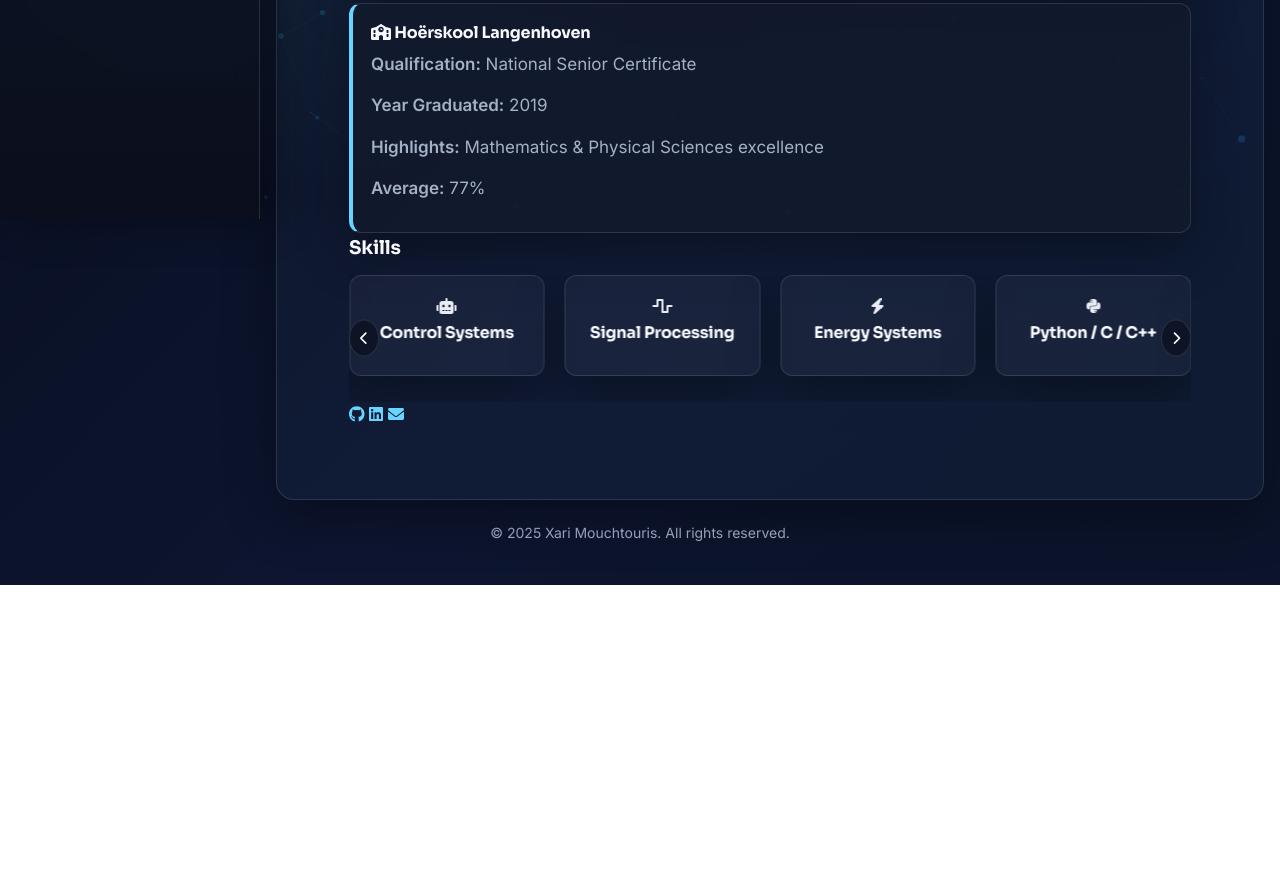
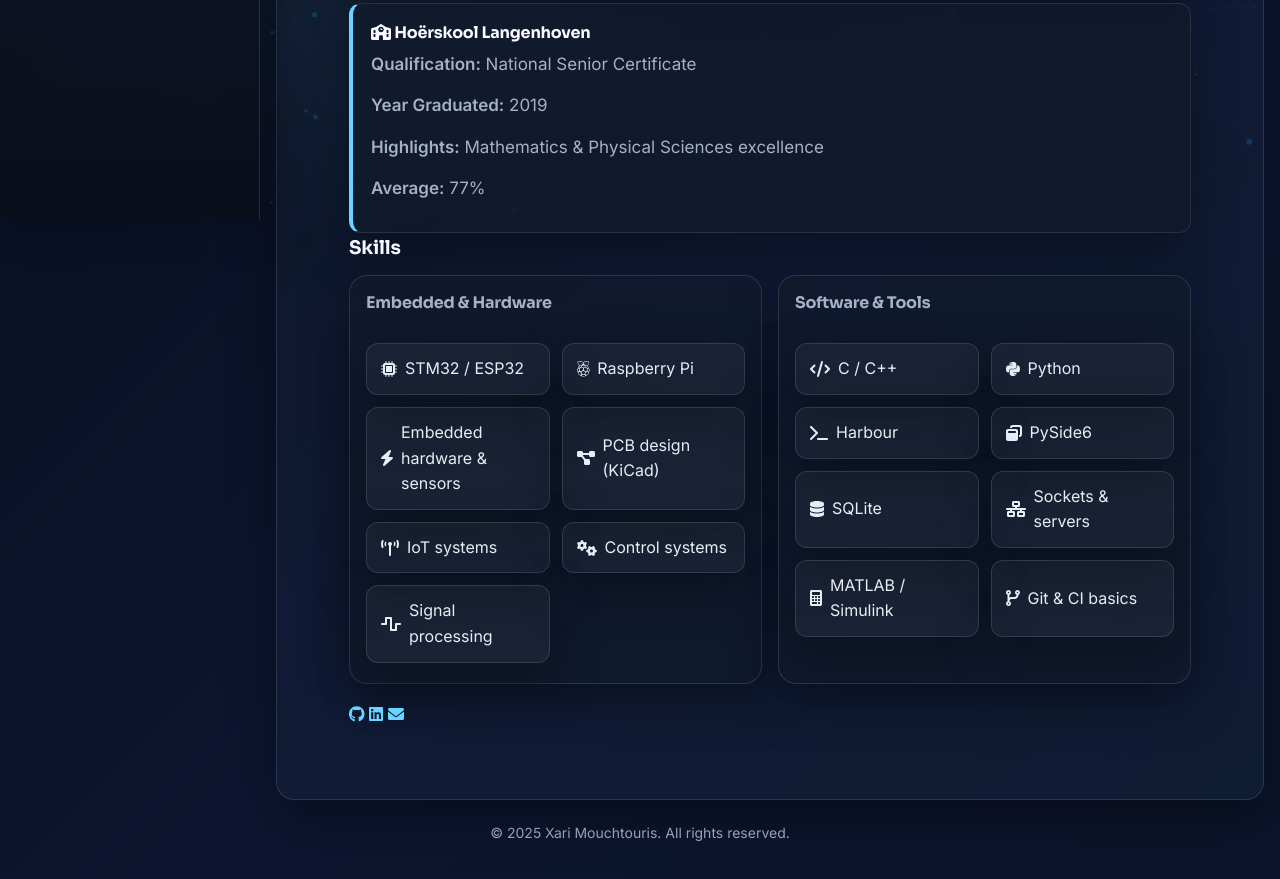
Before and after one commit to 23795824/Xari-Mouchtouris-Portfolio-, a website: page about.html in a window 1280 px wide. Shown: the part 581-1460 px from the top of the page. Before the commit the page ends 1166 px from the top, so only its background shows below. Drawn offline with nearby package versions, Linux system fonts and the light colour scheme.

Commit message:
Change about.html; changed skills into grid and improve mobile

```diff
--- a/about.html
+++ b/about.html
@@ -26,11 +26,6 @@
   <link
     rel="stylesheet"
     href="https://cdnjs.cloudflare.com/ajax/libs/font-awesome/6.0.0-beta3/css/all.min.css"
-  />
-  <!-- Glide.js Stylesheet -->
-  <link
-    rel="stylesheet"
-    href="https://cdn.jsdelivr.net/npm/@glidejs/glide/dist/css/glide.core.min.css"
   />
   <!-- Main CSS -->
   <link rel="stylesheet" href="css/styles.css" />
@@ -115,107 +110,31 @@
 
         <!-- SKILLS HEADING -->
         <h3 data-aos="fade-up" data-aos-delay="600">Skills</h3>
-        <div
-          class="glide"
-          data-aos="fade-up"
-          data-aos-delay="700"
-        >
-          <div class="glide__track" data-glide-el="track">
-            <ul class="glide__slides">
-              <!-- Circuit Design & Analysis -->
-              <li class="glide__slide">
-                <div class="skill-item">
-                  <i class="fas fa-microchip"></i>
-                  <h4>Circuit Design &amp; Analysis</h4>
-                </div>
-              </li>
-              <!-- Control Systems -->
-              <li class="glide__slide">
-                <div class="skill-item">
-                  <i class="fas fa-robot"></i>
-                  <h4>Control Systems</h4>
-                </div>
-              </li>
-              <!-- Signal Processing -->
-              <li class="glide__slide">
-                <div class="skill-item">
-                  <i class="fas fa-wave-square"></i>
-                  <h4>Signal Processing</h4>
-                </div>
-              </li>
-              <!-- Energy Systems -->
-              <li class="glide__slide">
-                <div class="skill-item">
-                  <i class="fas fa-bolt"></i>
-                  <h4>Energy Systems</h4>
-                </div>
-              </li>
-              <!-- Python / C / C++ -->
-              <li class="glide__slide">
-                <div class="skill-item">
-                  <i class="fab fa-python"></i>
-                  <h4>Python / C / C++</h4>
-                </div>
-              </li>
-              <!-- MATLAB / Simulink -->
-              <li class="glide__slide">
-                <div class="skill-item">
-                  <i class="fas fa-calculator"></i>
-                  <h4>MATLAB / Simulink</h4>
-                </div>
-              </li>
-              <!-- Embedded Systems -->
-              <li class="glide__slide">
-                <div class="skill-item">
-                  <i class="fas fa-sitemap"></i>
-                  <h4>Embedded Systems</h4>
-                </div>
-              </li>
-              <!-- IoT Development -->
-              <li class="glide__slide">
-                <div class="skill-item">
-                  <i class="fas fa-wifi"></i>
-                  <h4>IoT Development</h4>
-                </div>
-              </li>
-              <!-- PCB Design (KiCad) -->
-              <li class="glide__slide">
-                <div class="skill-item">
-                  <i class="fas fa-tools"></i>
-                  <h4>PCB Design (KiCad)</h4>
-                </div>
-              </li>
-              <!-- ESP32 & STM32 -->
-              <li class="glide__slide">
-                <div class="skill-item">
-                  <i class="fab fa-arduino"></i>
-                  <h4>ESP32 &amp; STM32</h4>
-                </div>
-              </li>
-              <!-- Overleaf -->
-              <li class="glide__slide">
-                <div class="skill-item">
-                  <i class="fas fa-file-code"></i>
-                  <h4>Overleaf</h4>
-                </div>
-              </li>
-              <!-- (Add more as needed) -->
-            </ul>
+        <div class="skills-groups" data-aos="fade-up" data-aos-delay="700">
+          <div class="skills-group">
+            <h4 class="skills-subheading">Embedded &amp; Hardware</h4>
+            <div class="skills-grid">
+              <div class="skill-chip"><i class="fas fa-microchip"></i> STM32 / ESP32</div>
+              <div class="skill-chip"><i class="fab fa-raspberry-pi"></i> Raspberry Pi</div>
+              <div class="skill-chip"><i class="fas fa-bolt"></i> Embedded hardware &amp; sensors</div>
+              <div class="skill-chip"><i class="fas fa-project-diagram"></i> PCB design (KiCad)</div>
+              <div class="skill-chip"><i class="fas fa-broadcast-tower"></i> IoT systems</div>
+              <div class="skill-chip"><i class="fas fa-cogs"></i> Control systems</div>
+              <div class="skill-chip"><i class="fas fa-wave-square"></i> Signal processing</div>
+            </div>
           </div>
-          <!-- Glide.js Arrows -->
-          <div class="glide__arrows" data-glide-el="controls">
-            <button
-              class="glide__arrow glide__arrow--left"
-              data-glide-dir="<"
-            >
-              <i class="fas fa-chevron-left"></i>
-            </button>
-            <button
-              class="glide__arrow glide__arrow--right"
-              data-glide-dir=">"
-            >
-              <i class="fas fa-chevron-right"></i>
-            </button>
+          <div class="skills-group">
+            <h4 class="skills-subheading">Software &amp; Tools</h4>
+            <div class="skills-grid">
+              <div class="skill-chip"><i class="fas fa-code"></i> C / C++</div>
+              <div class="skill-chip"><i class="fab fa-python"></i> Python</div>
+              <div class="skill-chip"><i class="fas fa-terminal"></i> Harbour</div>
+              <div class="skill-chip"><i class="fas fa-window-restore"></i> PySide6</div>
+              <div class="skill-chip"><i class="fas fa-database"></i> SQLite</div>
+              <div class="skill-chip"><i class="fas fa-network-wired"></i> Sockets &amp; servers</div>
+              <div class="skill-chip"><i class="fas fa-calculator"></i> MATLAB / Simulink</div>
+              <div class="skill-chip"><i class="fas fa-code-branch"></i> Git &amp; CI basics</div>
+            </div>
           </div>
         </div>
 
@@ -276,24 +195,6 @@
     AOS.init({ once: true });
   </script>
 
-  <!-- Glide.js -->
-  <script src="https://cdn.jsdelivr.net/npm/@glidejs/glide/dist/glide.min.js"></script>
-  <script>
-    new Glide('.glide', {
-      type: 'carousel',
-      autoplay: 3000,
-      hoverpause: true,
-      perView: 4,
-      gap: 20,
-      animationDuration: 600,
-      breakpoints: {
-        992: { perView: 3 },
-        768: { perView: 2 },
-        576: { perView: 1 }
-      }
-    }).mount();
-  </script>
-
   <!-- Font Awesome JS (if needed) -->
   <script src="https://cdnjs.cloudflare.com/ajax/libs/font-awesome/6.0.0-beta3/js/all.min.js"></script>
 
--- a/css/styles.css
+++ b/css/styles.css
@@ -339,7 +339,7 @@ h1, h2, h3, h4 {
 
 .education-item {
   background: var(--card);
-  border: 1px solid var(--border);
+  border: 1px solid rgba(255, 255, 255, 0.1);
   border-left: 4px solid var(--accent-2);
   border-radius: var(--radius-sm);
   padding: 16px 18px;
@@ -349,49 +349,60 @@ h1, h2, h3, h4 {
 .education-item h4 { margin-bottom: 6px; }
 
 /* Skills (Glide slides) */
-.skill-item {
+.skills-grid {
+  display: grid;
+  grid-template-columns: repeat(auto-fit, minmax(170px, 1fr));
+  gap: 12px;
+  margin-top: 12px;
+  padding: 6px 0;
+}
+
+.skills-groups {
+  display: grid;
+  grid-template-columns: repeat(auto-fit, minmax(280px, 1fr));
+  gap: 16px;
+}
+
+.skills-group {
+  display: flex;
+  flex-direction: column;
+  gap: 10px;
+  background: rgba(18, 26, 45, 0.85);
+  border: 1px solid var(--border);
+  border-radius: var(--radius-lg);
+  padding: 14px 16px;
+  box-shadow: var(--shadow);
+}
+
+.skills-subheading {
+  font-size: 16px;
+  color: var(--muted);
+  margin: 0;
+}
+
+.skill-chip {
+  display: inline-flex;
+  align-items: center;
+  gap: 8px;
+  padding: 12px 14px;
+  border-radius: var(--radius-sm);
+  border: 1px solid var(--border);
   background: var(--panel);
-  border: 1px solid var(--border);
-  border-radius: var(--radius-sm);
-  padding: 18px;
-  text-align: center;
-  min-width: 160px;
+  color: var(--text);
   box-shadow: var(--shadow);
   transition: transform 0.2s ease, box-shadow 0.2s ease;
 }
 
-.skill-item i {
-  font-size: 32px;
-  color: var(--accent-2);
-  margin-bottom: 10px;
-}
+.skill-chip i { color: var(--accent-2); }
 
-.skill-item:hover {
-  transform: translateY(-4px);
+.skill-chip:hover {
+  transform: translateY(-2px);
   box-shadow: 0 12px 24px rgba(0, 0, 0, 0.25);
 }
 
-.glide__arrows {
-  position: absolute;
-  top: 50%;
-  width: 100%;
-  display: flex;
-  justify-content: space-between;
-  transform: translateY(-50%);
-  pointer-events: none;
+.about .social-icons {
+  margin-top: 18px;
 }
-
-.glide__arrow {
-  pointer-events: all;
-  background: rgba(12, 18, 36, 0.85);
-  color: #fff;
-  border: 1px solid var(--border);
-  padding: 10px;
-  border-radius: 50%;
-  transition: background 0.2s ease, transform 0.2s ease;
-}
-
-.glide__arrow:hover { background: var(--accent-2); color: #0c1224; transform: translateY(-1px); }
 
 /* Projects */
 .projects .section-heading { text-align: center; }
@@ -611,4 +622,17 @@ body > #particles-js {
   .hero p { font-size: 17px; }
   .btn { width: 100%; justify-content: center; }
   .container { width: calc(100% - 28px); }
+
+  .skills-grid {
+    grid-template-columns: repeat(auto-fit, minmax(150px, 1fr));
+    gap: 10px;
+  }
+
+  .skills-groups {
+    grid-template-columns: repeat(auto-fit, minmax(240px, 1fr));
+  }
+
+  .skill-chip {
+    padding: 11px 12px;
+  }
 }
```
